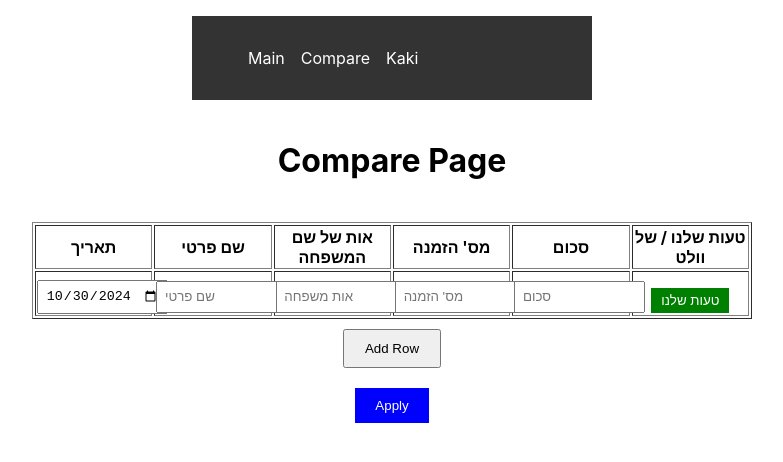
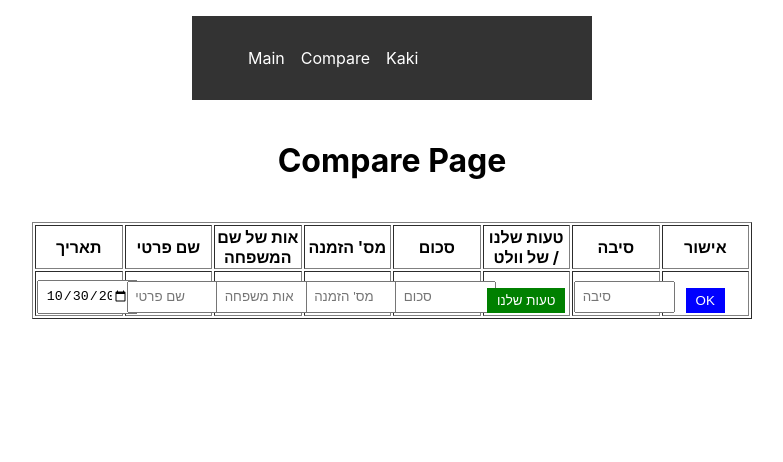
Before and after one commit to 40gilad/RefundApp, a React (Create React App) app in the folder front/refundapp/: page /compare in a window 1280 px wide. Shown: the top 462 px of the page, without its empty margins (248-1031 px from the left). Built offline with nearby package versions, Linux system fonts and the light colour scheme.

Commit message:
minor changes

```diff
--- a/front/refundapp/src/pages/Compare.js
+++ b/front/refundapp/src/pages/Compare.js
@@ -10,22 +10,10 @@ const Compare = () => {
       orderId: '',
       amount: '',
       errorSource: 'restaurant', // 'restaurant' or 'wolt'
+      processed: false, // Added to track if the row has been processed
+      reason: '', // Added reason field
     },
   ]);
-
-  const handleAddRow = () => {
-    setRows([
-      ...rows,
-      {
-        date: new Date().toISOString().slice(0, 10),
-        firstName: '',
-        lastInitial: '',
-        orderId: '',
-        amount: '',
-        errorSource: 'restaurant',
-      },
-    ]);
-  };
 
   const handleChange = (index, field, value) => {
     const updatedRows = rows.map((row, i) =>
@@ -46,9 +34,9 @@ const Compare = () => {
     setRows(updatedRows);
   };
 
-  const handleApply = async () => {
-    // Retrieve the stored auth token
+  const handleOkClick = async (index) => {
     const authToken = localStorage.getItem('authToken');
+    const uEmail = localStorage.getItem('userEmail');
 
     if (!authToken) {
       alert('Authorization token is missing');
@@ -56,19 +44,20 @@ const Compare = () => {
     }
 
     // Prepare the data to be sent
-    const data = rows.map(row => ({
-      date: row.date,
-      firstName: row.firstName,
-      lastInitial: row.lastInitial,
-      orderId: row.orderId,
-      amount: row.amount,
-      errorSource: row.errorSource,
-    }));
+    const data = {
+      uEmail: uEmail,
+      orderId: rows[index].orderId,
+      customerName: `${rows[index].firstName} ${rows[index].lastInitial}`,
+      refundDate: rows[index].date,
+      amount: rows[index].amount,
+      reason: rows[index].reason, // Added reason to the sent data
+      isResturantFault: rows[index].errorSource === "resturant",
+    };
 
     try {
       const response = await axios.post(
-        'https://localhost:7017/Gateway/ProcessRequest?route=jsons-compare',
-        { data },
+        'https://localhost:7017/Gateway/ProcessRequest?route=add-refund',
+        data,  // Send the data directly, without wrapping it in an array
         {
           headers: {
             Authorization: `Bearer ${authToken}`,
@@ -85,6 +74,26 @@ const Compare = () => {
       console.error('Error submitting data:', error);
       alert('Failed to submit data');
     }
+
+    // Mark the row as processed
+    const updatedRows = rows.map((row, i) =>
+      i === index ? { ...row, processed: true } : row
+    );
+    setRows(updatedRows);
+
+    // Add a new row after sending the current row
+    const newRow = {
+      date: new Date().toISOString().slice(0, 10),
+      firstName: '',
+      lastInitial: '',
+      orderId: '',
+      amount: '',
+      errorSource: 'restaurant',
+      processed: false, // New row is not processed
+      reason: '', // New row has empty reason
+    };
+
+    setRows([...updatedRows, newRow]);
   };
 
   return (
@@ -116,6 +125,8 @@ const Compare = () => {
             <th>מס' הזמנה</th>
             <th>סכום</th>
             <th>טעות שלנו / של וולט</th>
+            <th>סיבה</th> {/* Added column for reason */}
+            <th>אישור</th>
           </tr>
         </thead>
         <tbody>
@@ -176,29 +187,34 @@ const Compare = () => {
                   {row.errorSource === 'restaurant' ? 'טעות שלנו' : 'טעות של וולט'}
                 </button>
               </td>
+              <td>
+                <input
+                  type="text"
+                  value={row.reason}
+                  placeholder="סיבה"
+                  onChange={(e) => handleChange(index, 'reason', e.target.value)} // Handle reason changes
+                />
+              </td>
+              <td>
+                {!row.processed && (
+                  <button
+                    onClick={() => handleOkClick(index)}
+                    style={{
+                      backgroundColor: 'blue',
+                      color: 'white',
+                      border: 'none',
+                      padding: '5px 10px',
+                      cursor: 'pointer',
+                    }}
+                  >
+                    OK
+                  </button>
+                )}
+              </td>
             </tr>
           ))}
         </tbody>
       </table>
-      <button
-        onClick={handleAddRow}
-        style={{ marginTop: '10px', padding: '10px 20px' }}
-      >
-        Add Row
-      </button>
-      <button
-        onClick={handleApply}
-        style={{
-          marginTop: '20px',
-          padding: '10px 20px',
-          backgroundColor: 'blue',
-          color: 'white',
-          border: 'none',
-          cursor: 'pointer',
-        }}
-      >
-        Apply
-      </button>
     </div>
   );
 };
--- a/front/refundapp/src/pages/Login.js
+++ b/front/refundapp/src/pages/Login.js
@@ -58,6 +58,7 @@ const Login = () => {
           const token = response.data.token;
           console.log("Received token:", token);
           localStorage.setItem('authToken', token);
+          localStorage.setItem('userEmail', email);
           navigate('/main');
         }
       }
```
Also changed, not shown: 2 other files (tests, documents, lock files or other folders).
